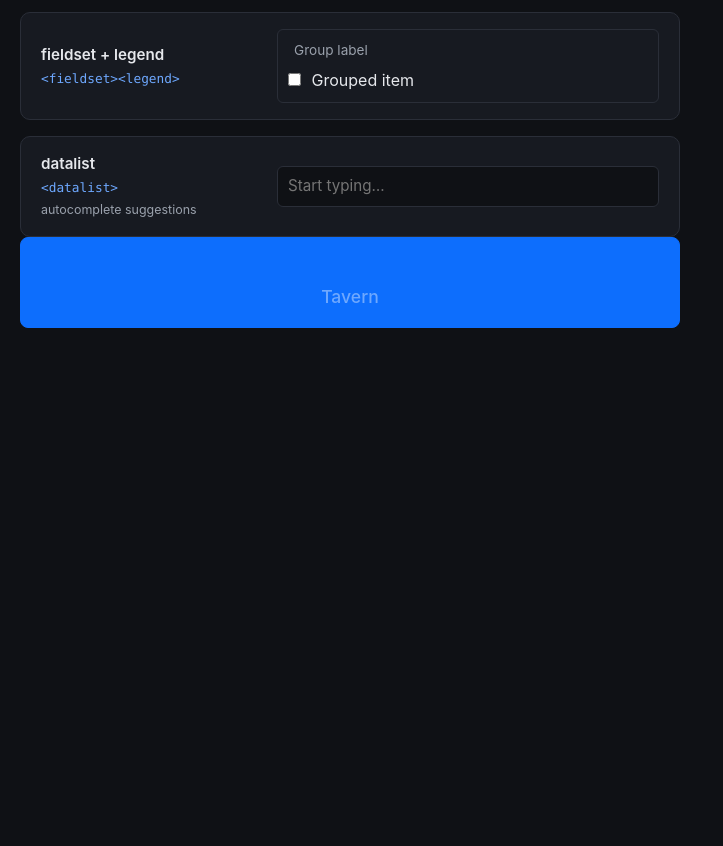
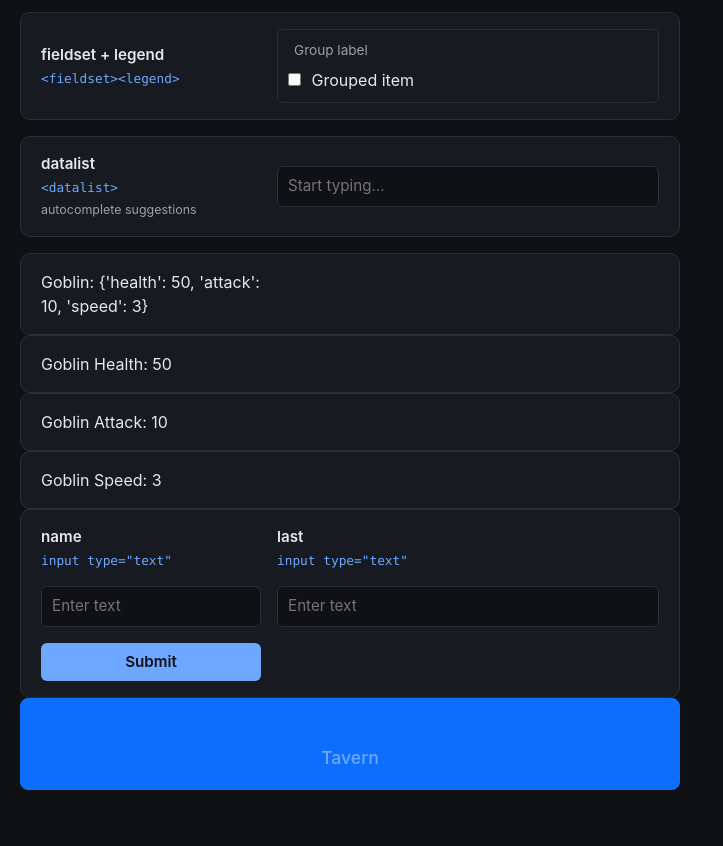
Before and after one commit to recommsip/django_web_warriorproject, a Django app: page /input_types in a window 1280 px wide. Shown: the part 3612-4458 px from the top of the page, without its empty margins (0-723 px from the left). Before the commit the page ends 3940 px from the top, so only its background shows below. Run offline with Django 5.2, Linux system fonts and the light colour scheme; data comes from the database, SQL or seed files in the repository; both versions use the stored data as it was after the commit; grey boxes labelled with a size stand in for pictures from a placeholder-image service; parts of the project's set-up code (start-up, migrations or seed data) failed here and were passed over; some libraries are stand-ins or nearby versions.

Commit message:
args kwargs views

```diff
--- /dev/null
+++ b/game/jsonconfigfiles/enemy.config.json
@@ -0,0 +1,17 @@
+ {
+    "goblin": {
+        "health": 50,
+        "attack": 10,
+        "speed": 3
+    },
+    "orc": {
+        "health": 100,
+        "attack": 25,
+        "speed": 2
+    },
+    "troll": {
+        "health": 150,
+        "attack": 40,
+        "speed": 1
+    }
+}
--- a/game/templates/game/input_types.html
+++ b/game/templates/game/input_types.html
@@ -313,15 +350,35 @@
     </datalist>
   </div>
 
+  <div>
+    <div class="field">Goblin: {{ goblin }}</div>
+    <div class="field">Goblin Health: {{ goblin.health }}</div>
+    <div class="field">Goblin Attack: {{ goblin.attack }}</div>
+    <div class="field"> Goblin Speed: {{ goblin.speed }}</div>
+  </div>
+
+</div>
+
+<div>
+  <form name="formone" method="POST">
+  {% csrf_token %}
+  <div class="field">
+    <div class="field-info"><label>name</label><code>input type="text"</code></div>
+    <div class="field-info"><label>last</label><code>input type="text"</code></div>
+      <input type="name" placeholder="Enter text" />
+      <input type="last" placeholder="Enter text" />
+    <button type="submit" value="Submit"/>Submit</button>
+  </div>
+
+  </form>
+
+
+
 </div>
 
 <div>
   <p><a href="{% url 'game:tavern' %}"> <button class="btn btn-primary btn-lg"> <h2>Tavern</h2></button></a></p>
 {% for warrior in Warriors %}
-
 {% endfor %}
 </div>
-
-
-
 {% endblock %}
--- a/game/urls.py
+++ b/game/urls.py
@@ -18,6 +18,5 @@ urlpatterns = [
     path('boss/create/', views.BossCreateView.as_view(), name='boss_create'),
     path('boss/delete/<int:pk>/',views.BossDeleteView.as_view(),name='boss_delete'),
     path('input_types',views.inputs,name='input_types'),
-    path('input_types/',views.AnotherViewType.as_view(),name='another_view'),
     path('reset/', views.reset, name='reset'),
 ]
--- a/game/views.py
+++ b/game/views.py
@@ -3,6 +3,7 @@ from django.views import View  # type: ignore[import]
 from django.views.generic import ListView  # type: ignore[import]
 from django.http import HttpResponse  # type: ignore[import]
 from django.shortcuts import render, redirect  # type: ignore[import]
+from django.template.response import TemplateResponse  # type: ignore[import]
 from .forms import CreateWarriorForm
 from .models import Monster
 from .boss import Boss
@@ -16,6 +17,9 @@ from .wins_losses import WinsVsLossesView
 from .boss_create_view import BossCreateView
 from .boss_delete import BossDeleteView
 from .anotherviewtype import AnotherViewType
+from game.config import CONFIG_FILE  # type: ignore[import]
+import json
+from pathlib import Path
 
 class BossView(ListView):
     ''' View to display the list of bosses, sorted by boss type. '''
@@ -37,11 +41,20 @@ class VictoryView(ListView):
         # Override to sort by victories descending
         return Warrior.objects.order_by('-victories')
 
+CONFIG_FILE = Path(__file__).resolve().parent / "jsonconfigfiles/enemy.config.json"
+
+
+with open(CONFIG_FILE) as f:
+    CONFIG = json.load(f)
+
+
+def get_config(key):
+    return CONFIG.get(key)
+
 def tavern(request):
     ''' View for the tavern page where players can create a new warrior or continue with an existing one. '''
     request.session.set_expiry(0)  # Session expires on browser close
     choosen_warrior_id = request.session.get('warrior_id')
-
 
     if choosen_warrior_id:
         return redirect('game:journey', choosen_warrior_id)             # already have a warrior, skip tavern
@@ -71,63 +84,49 @@ def tavern(request):
         form = CreateWarriorForm()            # empty form
     return render(request, 'game/tavern.html', {'form': form})
 
-def inputs(request):
-    print_names("john", "bob", "sarah")
-    create_user("john", "bob", "sarah")
-    create_user(name="john",age=40)
+def inputs(request, *args, **kwargs):
+
     if request.GET.get:
-        print(Warrior.objects.all().filter().exists())
+        gob_one = get_config("goblin")
+
+        # for value in gob_one:
+        #     print(value , gob_one[value])
+
+    if request.POST == 'POST':
+        create_user(kwargs)
+        print(kwargs)
+        return request
+
+    #print_names("john", "bob", "sarah")
+    #create_user(args)
+    #create_user(kwargs)
+    #if request.GET.get:
+        #print(Warrior.objects.all().filter().exists())
         # if (Warrior.objects.all().filter("experience").exists()):
-    print("inputs")
-    return render(request, 'game/input_types.html')
+    #print("inputs")
+    contexto = update_enemy_values(request)
+    return render(request, 'game/input_types.html', contexto)
 
 def print_names(*args):
-
     for name in args:
         print(name)
 
 def create_user(*args, **kwargs):
     print(kwargs)
-# def encounter(request):
-#     ''' View for the encounter page where the player fights a goblin. '''
-#     warrior_id = request.session.get('warrior_id')
-#     if not warrior_id:
-#         return redirect('tavern')             # no session? back to start
 
-#     warrior = Warrior.objects.get(pk=warrior_id)
-#     goblin  = Monster.objects.get_or_create(
-#         name='Forest Goblin',
-#         defaults={'monster_type': 'goblin', 'health': 30, 'max_health': 30}
-#     )[0]
+def update_enemy_values(self):
+    # print(request)
+    print(get_config("goblin"))
+    contexto = {
+        "goblin": get_config("goblin"),
+        "orc": get_config("orc"),
+    }
+    # print(get_config("goblin"))
+    print("CONTEXTO: ", contexto["goblin"])
+    # print(contextoitems())
+    return contexto
 
-#     if  request.method == 'POST':
-#         if request.POST.get('encounter') == 'attack_next':
-#             print(request.POST)
-#             # Clear current goblin so next fight picks a fresh one
-#             del request.session['current_goblin_id']
-#             return redirect('game:journey')
 
-#     if request.method == 'POST':
-#         goblin.health -= warrior.attack_power  # uses computed @property
-#         warrior.health -= 10
-#         goblin.atk_power += 2 * random.randint(1, 5)  # randomize goblin attack
-#         warrior.rage  += 5
-#         goblin.save()
-#         warrior.save()
-#         if not goblin.is_alive:               # uses @property
-#             return redirect('encounter')
-
-#     context = {
-#         'warrior': warrior,
-#         'goblin':  goblin,
-#     }
-#     return render(request, 'game/encounter.html', context)
-
-# def reset_monster_health(request):
-#     goblin = Monster.objects.get(random=True)  # Get a random goblin
-#     goblin.health = goblin.max_health
-#     goblin.save()
-#     return redirect('game:journey')
 
 def reset(request):
     ''' View to reset the game state by restoring all goblins, bosses, and warriors to full health and clearing session data. '''
```
Also changed, not shown: other parts of game/templates/game/input_types.html (+37 -0 lines), game/config.py (added, +13 -0 lines), db.sqlite3.
